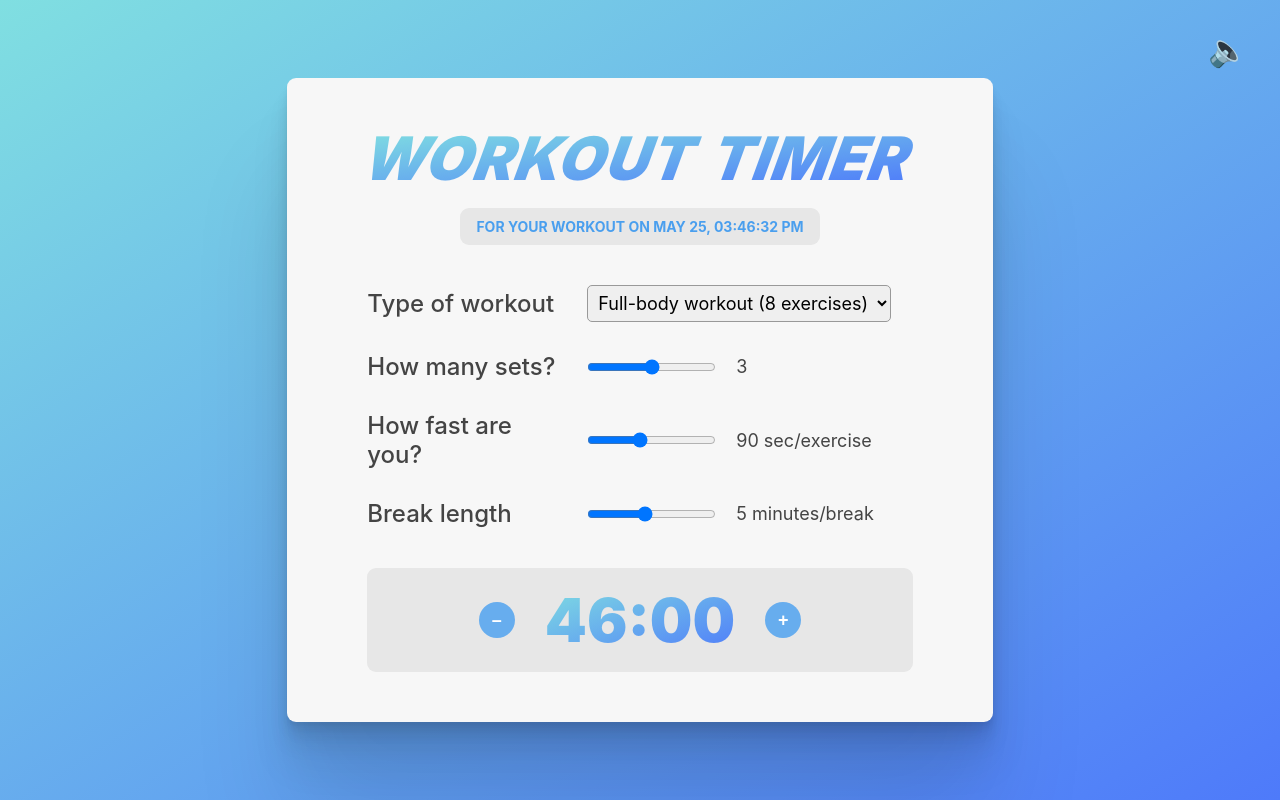
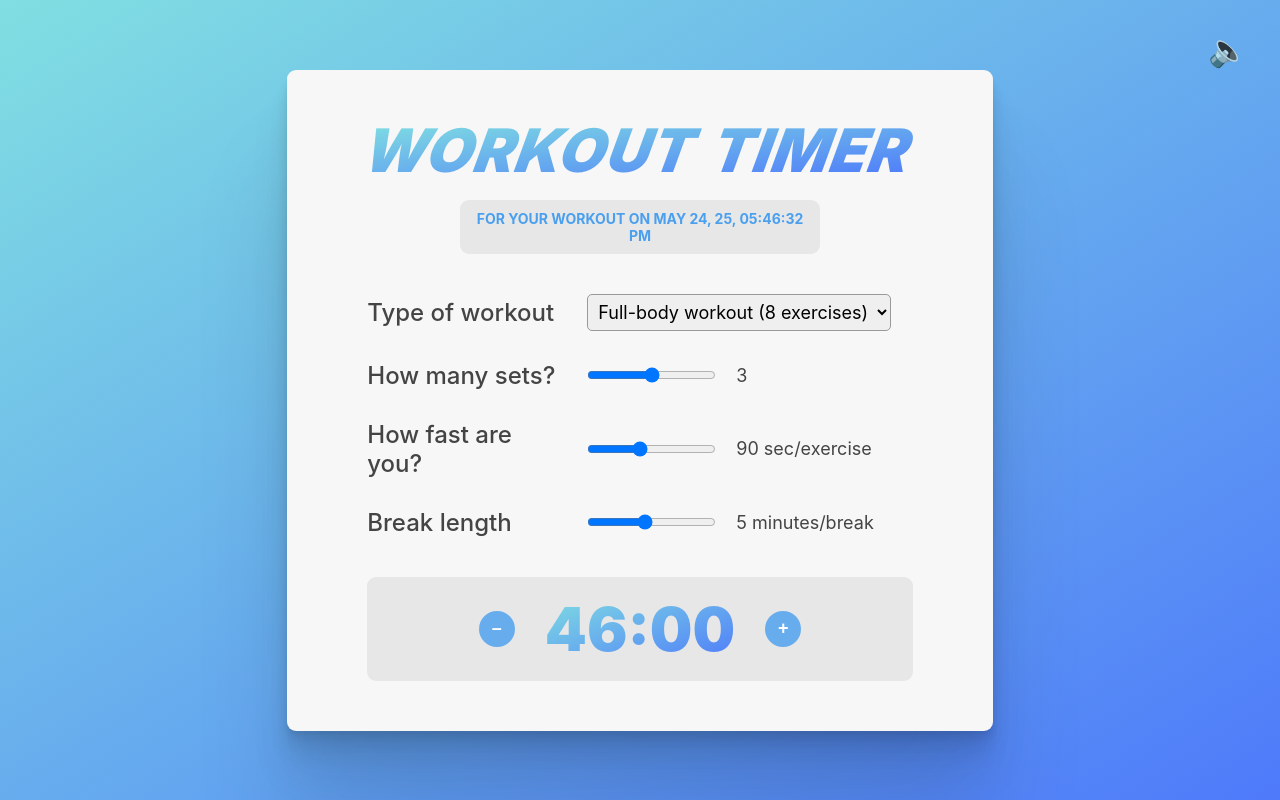
Before and after one commit to AlinaAMG/React-practicing, a React (Create React App) app: page / in a window 1280 px wide. Built offline with nearby package versions, Linux system fonts and the light colour scheme.

Commit message:
bug-time

```diff
--- a/src/App.js
+++ b/src/App.js
@@ -4,11 +4,13 @@ import ToggleSounds from './ToggleSounds';
 
 function formatTime(date) {
   return new Intl.DateTimeFormat('en', {
+    day: '2-digit',
     month: 'short',
     year: '2-digit',
     hour: '2-digit',
     minute: '2-digit',
     second: '2-digit',
+    timeZone: 'Europe/Amsterdam',
   }).format(date);
 }
 
```
